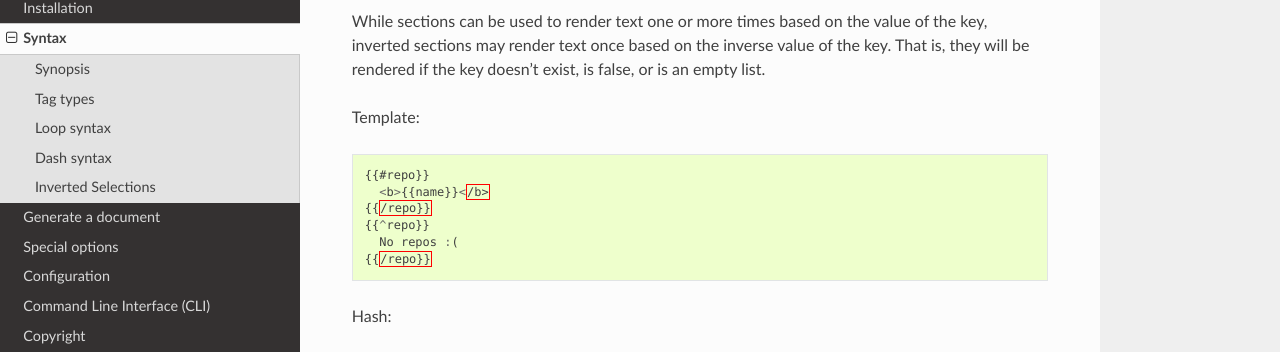
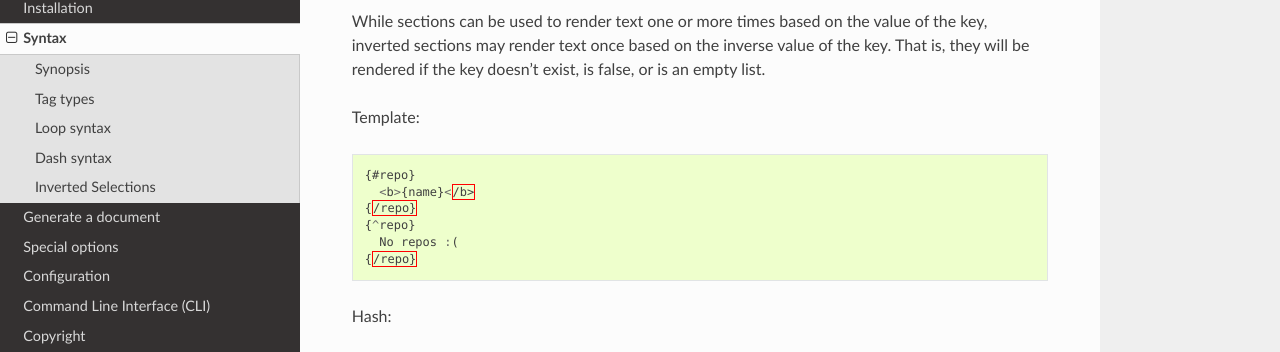
Before and after one commit to open-xml-templating/docxtemplater, a Sphinx documentation site: the page built from docs/source/syntax.rst, in a window 1280 px wide and 900 px high, scrolled down 1861 px. Shown: the part 167-519 px from the top of the window. Built offline with Sphinx 7.4.7 and the Read the Docs theme 2.0.0, drawn with Linux system fonts in a browser that asks for light colours.

Commit message:
up to 0.5.9

```diff
--- a/docs/source/syntax.rst
+++ b/docs/source/syntax.rst
@@ -103,12 +103,12 @@ Template:
 
 .. code-block:: javascript
 
-    {{#repo}}
-      <b>{{name}}</b>
-    {{/repo}}
-    {{^repo}}
+    {#repo}
+      <b>{name}</b>
+    {/repo}
+    {^repo}
       No repos :(
-    {{/repo}}
+    {/repo}
 
 Hash:
 
--- a/package.json
+++ b/package.json
@@ -1,6 +1,6 @@
 {
   "name": "docxtemplater",
-  "version": "0.5.8",
+  "version": "0.5.9",
   "author": "Edgar Hipp <hipp.edg@gmail.com>",
   "description": "A docX templater",
   "contributors": [
```
